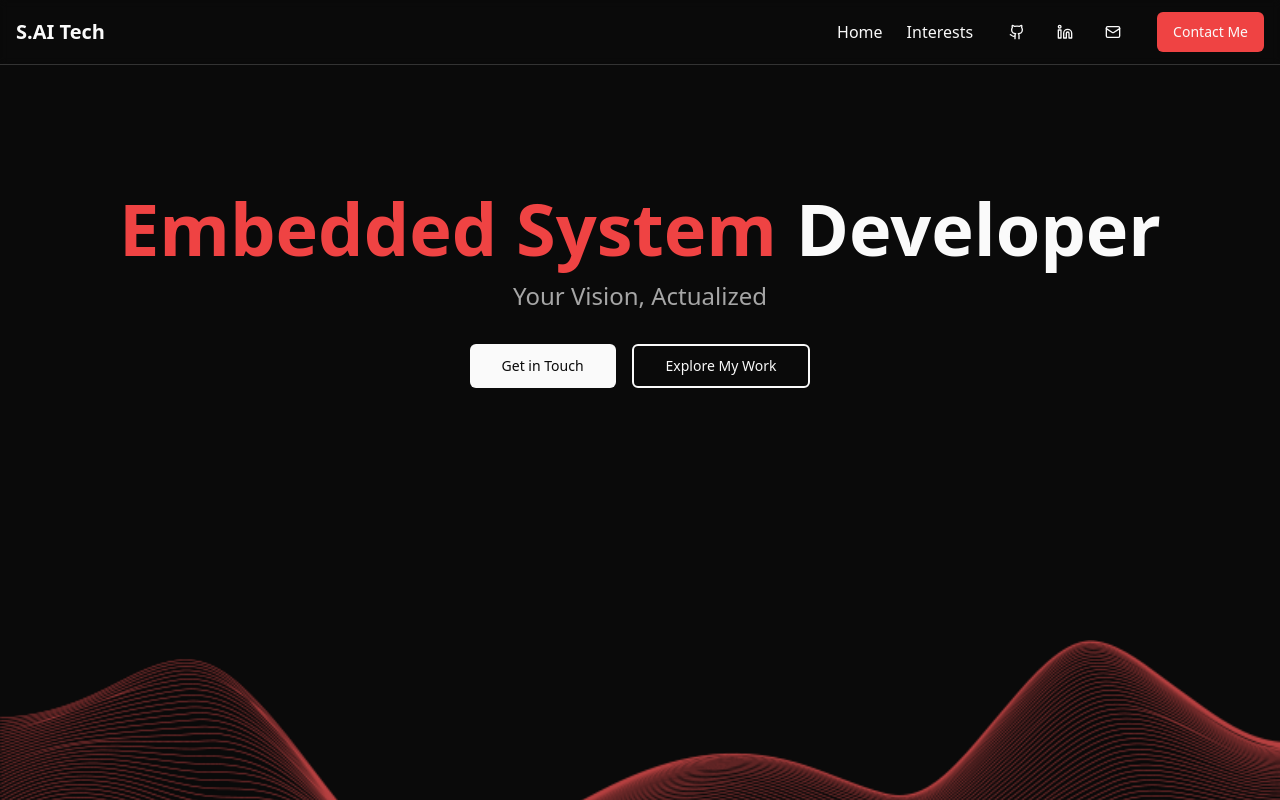
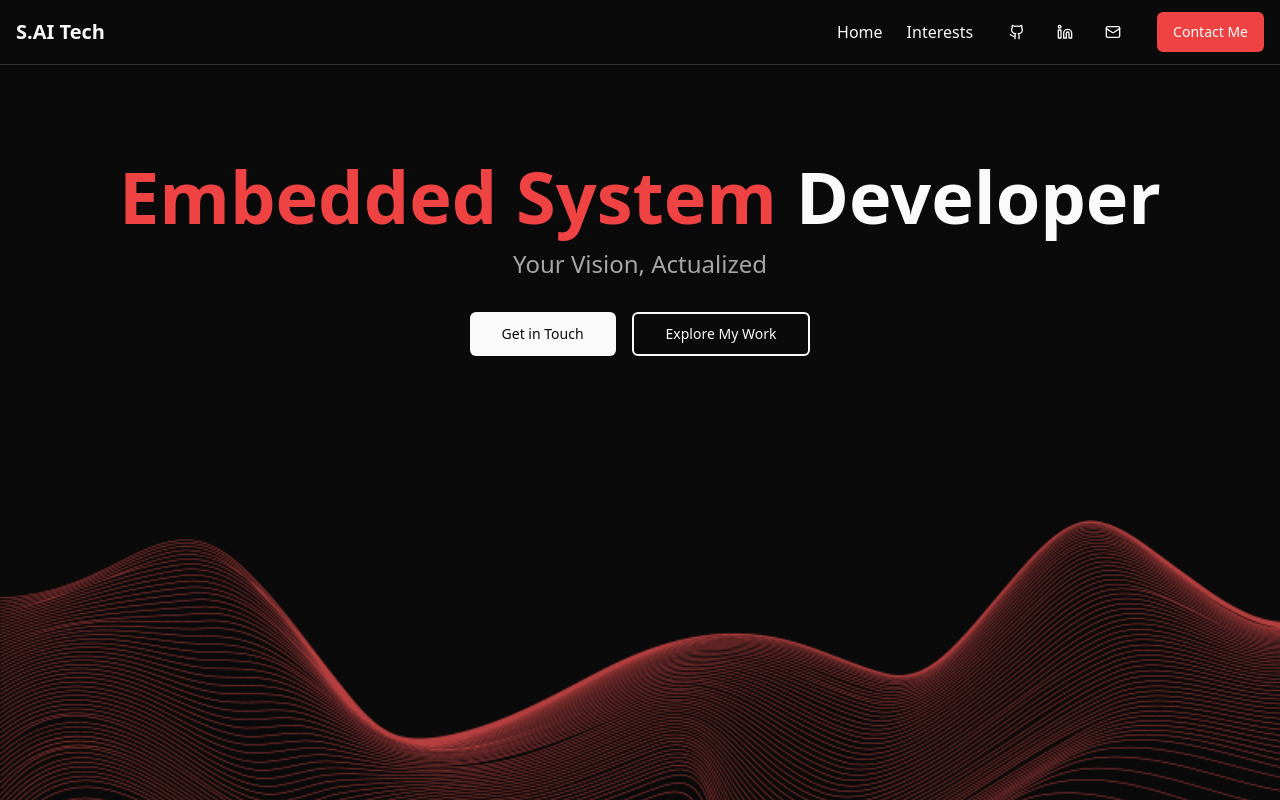
Before and after one commit to stefanus-ai-tech/WebsiteIT, a React (Vite) app: page / in a window 1280 px wide. Shown: the top 800 px of the page. Built offline with nearby package versions, Linux system fonts and the light colour scheme; the HTML template or start-up script is replaced by a standard one; a web font is replaced by a local one.

Commit message:
naikin gambar

```diff
--- a/src/components/Hero.tsx
+++ b/src/components/Hero.tsx
@@ -5,7 +5,7 @@ export const Hero = () => {
   return (
     <section id="home" className="min-h-screen flex flex-col overflow-hidden">
       {/* === Text Container === */}
-      <div className="relative flex items-start justify-center min-h-[80vh] pt-32 md:pt-48">
+      <div className="relative flex items-start justify-center min-h-[65vh] pt-24 md:pt-40">
         <div className="text-center px-6 sm:p-0 max-w-6xl">
           <h1 className="text-4xl sm:text-5xl md:text-7xl font-bold mb-4">
             <span className="text-primary inline">Embedded System</span>{' '}
```
